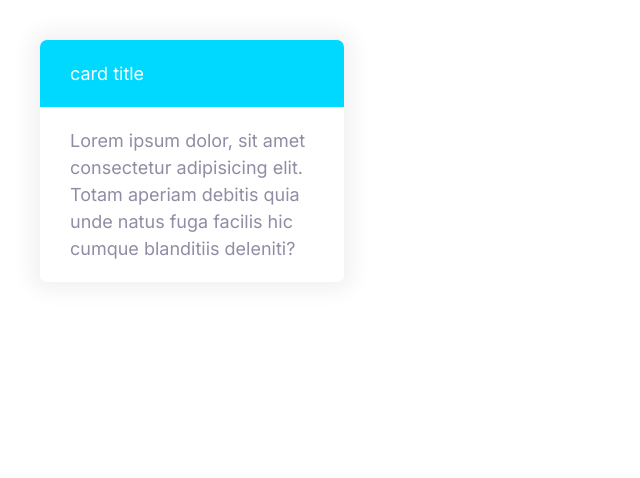
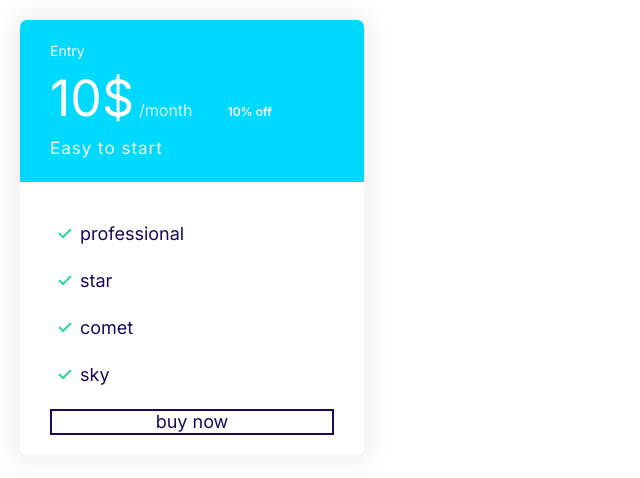
Before and after one commit to wasenter/prolink, a plain HTML site: page tr.html in a window 1280 px wide. Shown: the whole page, without its empty margins (0-640 px from the left). Drawn offline with Linux system fonts and the light colour scheme.

Commit message:
plan design.

```diff
--- a/style.css
+++ b/style.css
@@ -246,3 +246,50 @@ a {
   background: var(--color-secondary);
   color: #fff;
 }
+/* Plans */
+.plan__name {
+  color: #fff;
+  margin: 0;
+  font-weight: 500;
+  font-size: 2.4rem;
+}
+
+.plan__price {
+  font-size: 6rem;
+}
+
+.plan__billing-cycle {
+  font-size: 2.4rem;
+  font-weight: 300;
+  opacity: 0.8;
+  margin-right: 1rem;
+}
+
+.plan__description {
+  font-size: 2rem;
+  font-weight: 300;
+  letter-spacing: 1px;
+  display: block;
+}
+
+.plan li {
+  margin-bottom: 2rem;
+}
+
+@media screen and (min-width: 1024px) {
+  .plan__name {
+    font-size: 1.4rem;
+  }
+
+  .plan__price {
+    font-size: 5rem;
+  }
+
+  .plan__billing-cycle {
+    font-size: 1.6rem;
+  }
+
+  .plan__description {
+    font-size: 1.7rem;
+  }
+}
--- a/tr.html
+++ b/tr.html
@@ -14,13 +14,23 @@
     <link rel="stylesheet" href="style.css" />
   </head>
   <body>
-    <div style="width: 30%; padding: 4rem">
+    <div class="plan" style="width: 30%; padding: 2rem">
       <div class="card card--secondary">
-        <header class="card__header">card title</header>
+        <header class="card__header">
+          <h3 class="plan__name">Entry</h3>
+          <span class="plan__price">10$</span>
+          <span class="plan__billing-cycle">/month</span>
+          <span class="badge badge--secondary badge--small">10% off</span>
+          <span class="plan__description">Easy to start</span>
+        </header>
         <div class="card__body">
-          Lorem ipsum dolor, sit amet consectetur adipisicing elit. Totam
-          aperiam debitis quia unde natus fuga facilis hic cumque blanditiis
-          deleniti?
+          <ul class="list list--tick">
+            <li>professional</li>
+            <li>star</li>
+            <li>comet</li>
+            <li>sky</li>
+          </ul>
+          <button class="btn--outline btn--block">buy now</button>
         </div>
       </div>
     </div>
```
Also changed, not shown: components/plan.html (added, +20 -0 lines).
